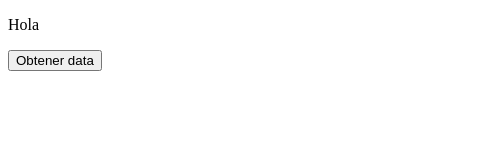
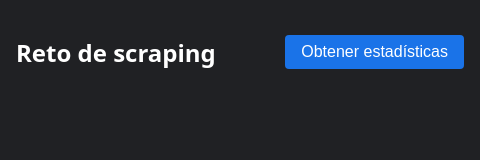
Before and after one commit to krowdycareers/reto-mayor, a browser extension: page popup/index.html in a window 400 px wide. Shown: the whole page, 480 px wide, since content can reach past the window. Drawn offline with Linux system fonts and the light colour scheme.

Commit message:
work in progess ...

```diff
--- a/popup/index.html
+++ b/popup/index.html
@@ -5,11 +5,48 @@
     <meta http-equiv="X-UA-Compatible" content="IE=edge" />
     <meta name="viewport" content="width=device-width, initial-scale=1.0" />
     <title>Document</title>
+    <style>
+      * {
+        box-sizing: border-box;
+      }
+      body {
+        margin: 0;
+        padding: 0;
+        font-family: system-ui, sans-serif;
+        color: #fff;
+        background-color: #202124;
+      }
+      main {
+        min-width: 480px;
+      }
+      main header {
+        display: flex;
+        justify-content: space-between;
+        align-items: center;
+        padding: 1rem;
+      }
+      main header button {
+        padding: 0.5rem 1rem;
+        border: none;
+        border-radius: 0.25rem;
+        background-color: #1a73e8;
+        color: #fff;
+        font-size: 1rem;
+        cursor: pointer;
+      }
+      main section {
+        padding: 1rem;
+      }
+    </style>
   </head>
   <body>
-    <p>Hola</p>
-    <button id="btn-script">Obtener data</button>
-    <p id="p-message"></p>
+    <main>
+      <header>
+        <h2>Reto de scraping</h2>
+        <button id="btn-script">Obtener estadísticas</button>
+      </header>
+      <section id="message"></section>
+    </main>
     <script src="./index.js"></script>
   </body>
 </html>
--- a/popup/index.js
+++ b/popup/index.js
@@ -1,8 +1,16 @@
 const btnScriptElement = document.getElementById('btn-script')
-const pMessageElement = document.getElementById('p-message')
+const messageElement = document.getElementById('message')
 
 btnScriptElement.addEventListener('click', async () => {
-  let port = chrome.runtime.connect({ name: 'popup-background' })
+  const port_PopupToBackground = chrome.runtime.connect({
+    name: 'popup-background',
+  })
 
-  port.postMessage({ cmd: 'start' })
+  port_PopupToBackground.postMessage({ cmd: 'start' })
+
+  port_PopupToBackground.onMessage.addListener(({ cmd, data }) => {
+    if (cmd === 'finish') {
+      messageElement.innerText = JSON.stringify(data)
+    }
+  })
 })
```
Also changed, not shown: background.js (+48 -7 lines), content_script.js (+23 -3 lines).
